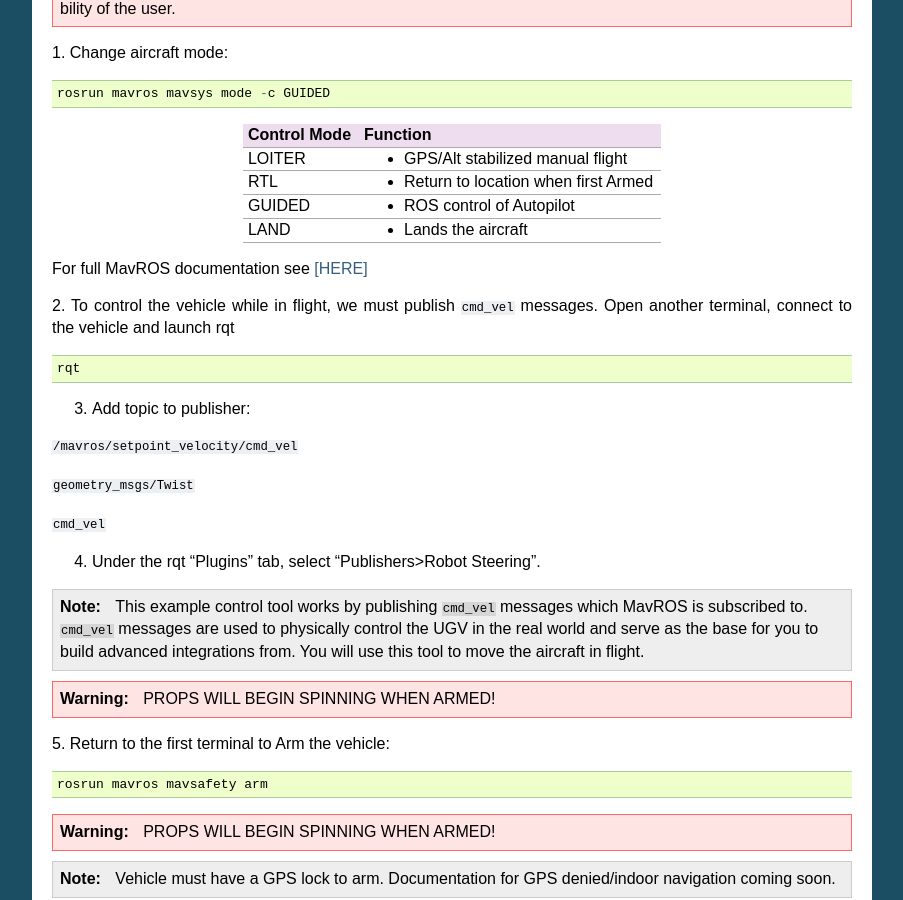
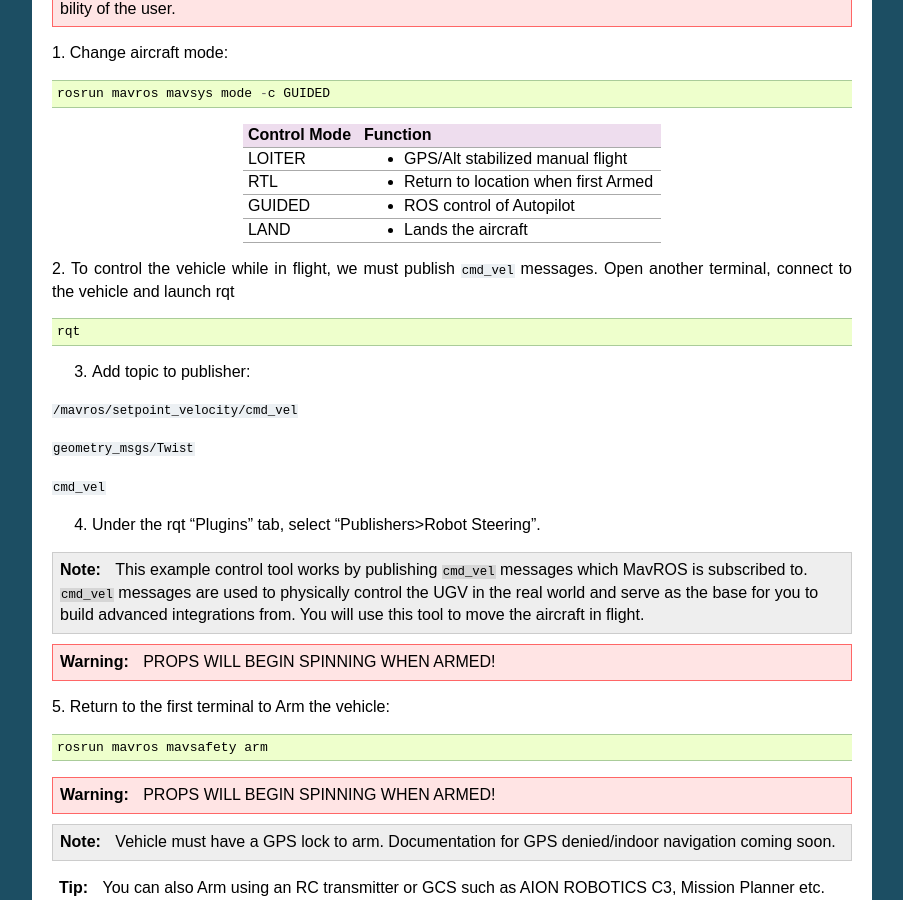
Before and after one commit to aionrobotics/docs, a Sphinx documentation site: the page built from docs/aionio.rst, in a window 1280 px wide and 900 px high, scrolled down 2923 px. Shown: the whole window, without its empty margins (198-1101 px from the left). Built offline with Sphinx 7.4.7, drawn with Linux system fonts in a browser that asks for light colours; pages that are not in the unit, such as notebooks, are missing from menus; some of the changed lines change nothing that is shown.

Commit message:
Fix link

```diff
--- a/docs/aionio.rst
+++ b/docs/aionio.rst
@@ -5,7 +5,7 @@
 Getting Started
 ---------------
 
-`AIONio <https://github.com/aionrobotics/aion_navigator>`_ is a complete system image that enables seamless advanced control of AION ROBOTICS companion computer equipped vehicles.
+`AIONio <https://github.com/aionrobotics/aion_io_dev>`_ is a complete system image that enables seamless advanced control of AION ROBOTICS companion computer equipped vehicles.
 
 +-----------------------+-------------------------------------+
 | Companion Computer:   |  Recommended Use:                   |
@@ -178,7 +178,6 @@
 | LAND         | - Lands the aircraft                    |
 +--------------+-----------------------------------------+
 
-For full MavROS documentation see `[HERE] <http://wiki.ros.org/mavros>`_
 
 2. To control the vehicle while in flight, we must publish  ``cmd_vel`` messages. Open another terminal, connect to the vehicle and launch rqt
 ::
```
